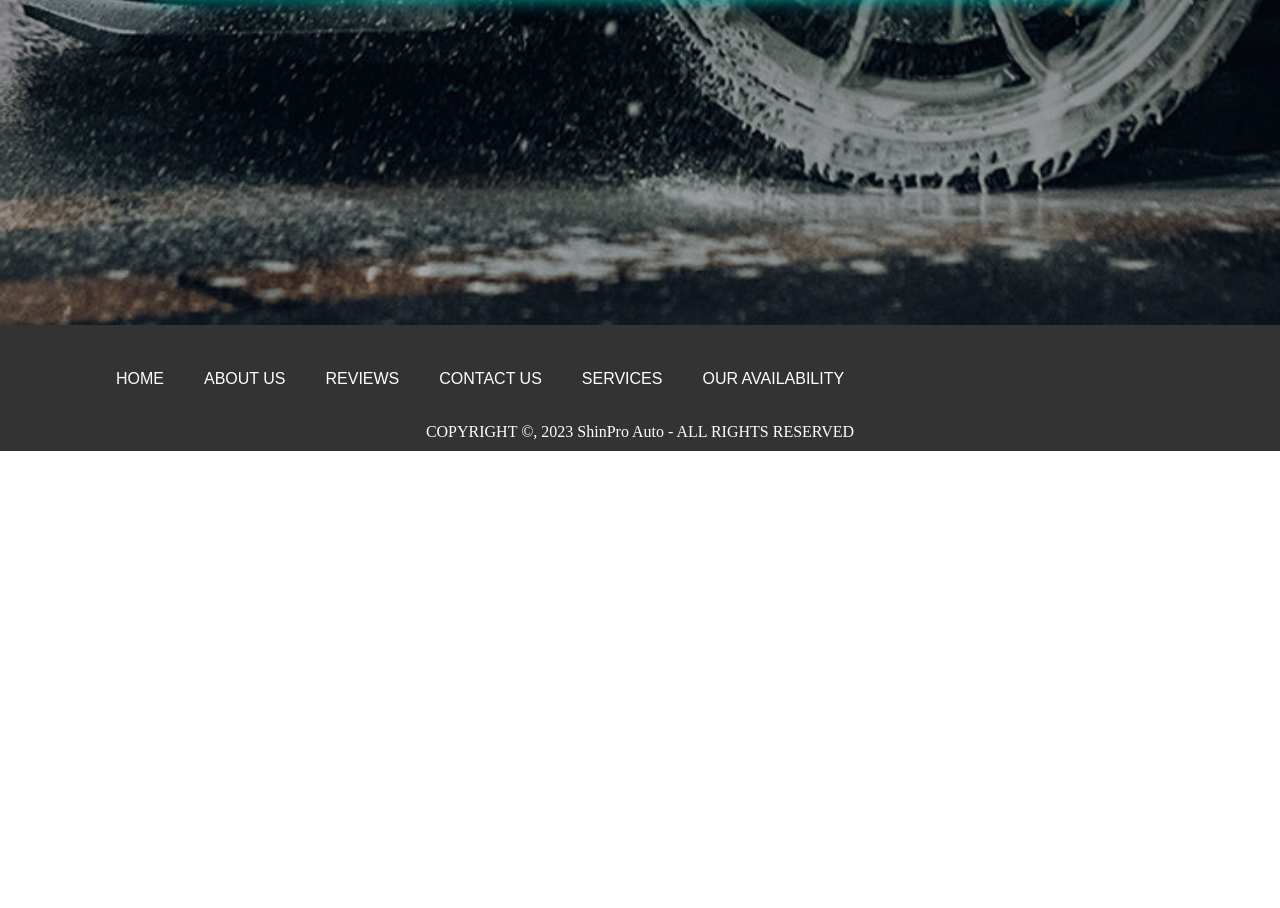
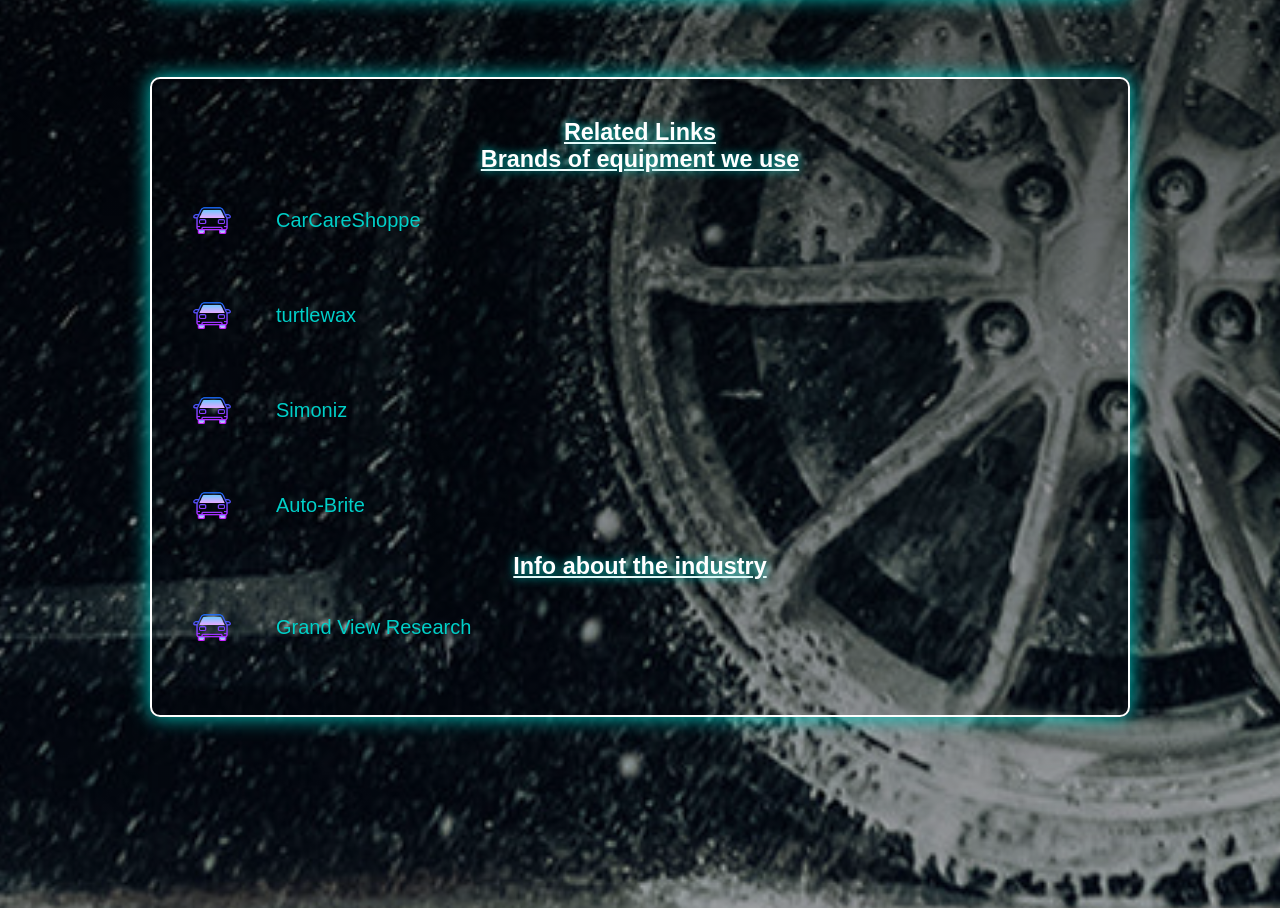
Before and after one commit to MartinMohammadi/mmohammadi_H10A03_Website, a plain HTML site: page Service.html in a window 1280 px wide. Shown: the part 875-1783 px from the top of the page. Before the commit the page ends 1326 px from the top, so only its background shows below. Drawn offline with Linux system fonts and the light colour scheme.

Commit message:
Final Website

```diff
--- a/Service.html
+++ b/Service.html
@@ -57,8 +57,27 @@
                 </tr>
             </table>
         </div>
+        <div>
+            <h3>Related Links</h3>
+            <h3>Brands of equipment we use</h3>
+            <ul>
+                <li><a href="https://www.carcareshoppe.com/">CarCareShoppe</a></li>
+                <li><a href="https://www.turtlewax.com/collections/exterior-new">turtlewax</a></li>
+                <li><a
+                        href="https://www.simoniz.ca/en/pressure-washers/xe26-1700-psi-electric-pressure-washer">Simoniz</a>
+                </li>
+                <li><a href="https://auto-brite.ca/product-category/tools/buffing-machine/">Auto-Brite</a></li>
+            </ul>
+            <h3>Info about the industry</h3>
+            <ul>
+                <li><a href="https://www.grandviewresearch.com/industry-analysis/car-wash-service-market">Grand View
+                    Research</a></li>
+            </ul>
+        </div>
     </section>
+    <section>
 
+    </section>
     <footer>
         <nav>
             <ul>
--- a/Styles/site.css
+++ b/Styles/site.css
@@ -50,7 +50,7 @@
 }
 
 .ServiceContainer {
-    height: 250vh;
+    height: 350vh;
 }
 
 .container {
@@ -278,8 +278,6 @@ main nav ul li:hover::after {
     margin: auto;
 }
 
-
-
 .content div:first-of-type, .content div:nth-of-type(2){
     width: 80%;
     margin: auto;
@@ -413,6 +411,11 @@ h1 {
     align-items: center;
 }
 
+.ServicesContent h3{
+    text-decoration: underline;
+    text-shadow: 0 0 10px #00cfc8;
+}
+
 .ServicesContent div table caption{
     font-weight: bold;
     margin-bottom: 20px;
@@ -425,6 +428,23 @@ h1 {
     text-shadow: 0 0 30px #00cfc8;
 }
 
+.ServicesContent ul li a{
+
+    text-decoration: none;
+    color: #00cfc8;
+
+}
+
+.ServicesContent ul li{
+    text-align: left;
+    margin: 0;
+    padding: 36px 0 36px 84px;
+    list-style: none;
+    background-image: url(../images/icons8-car-64.png);
+    background-position: left center;
+    background-repeat: no-repeat;
+    background-size: 40px;
+}
 
 #actions input[type="submit"] {
     margin: 20px;
@@ -546,7 +566,7 @@ nav ul li:nth-of-type(3) {
     }
 
     .ServiceContainer {
-        height: 150vh;
+        height: 250vh;
     }
 
     .ReviewContainer{
```
Also changed, not shown: index.html (+1 -1 lines).
